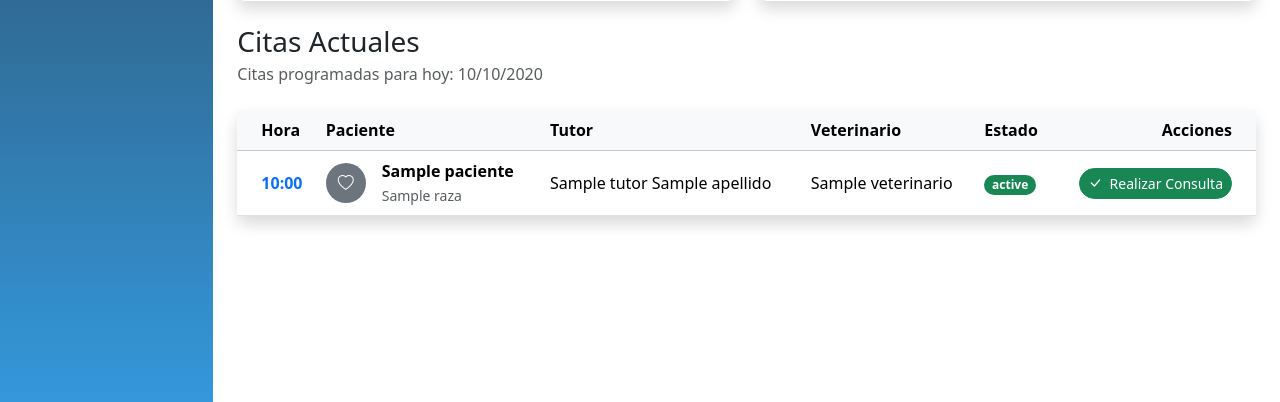
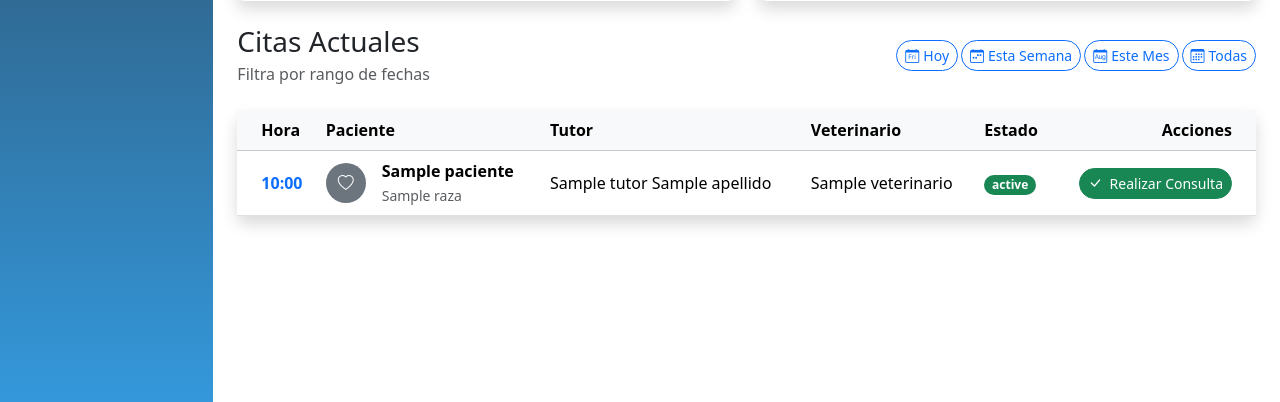
Before and after one commit to xNekros1/ClinicaVet1, a Django app: template templates/core/listar_citas_actuales.html in a window 1280 px wide. Shown: the part 460-862 px from the top of the page. Run offline with Django 3.2, Linux system fonts and the light colour scheme; the template is opened without the code that fills it: most values are stand-ins (such as "Sample title", 1, 10 or a date in 2020).

Commit message:
Mejora dashboard y filtros de citas

```diff
--- a/templates/core/listar_citas_actuales.html
+++ b/templates/core/listar_citas_actuales.html
@@ -3,7 +3,25 @@
 <div class="d-flex justify-content-between align-items-center mb-4">
     <div>
         <h3 class="mb-1">Citas Actuales</h3>
-        <p class="text-muted mb-0">Citas programadas para hoy: {{ hoy|date:"d/m/Y" }}</p>
+        <p class="text-muted mb-0">Filtra por rango de fechas</p>
+    </div>
+    <div class="btn-group" role="group">
+        <a href="?filtro=hoy"
+            class="btn btn-sm {% if filtro_actual == 'hoy' %}btn-primary{% else %}btn-outline-primary{% endif %} rounded-pill me-1">
+            <i class="bi bi-calendar-day me-1"></i>Hoy
+        </a>
+        <a href="?filtro=semana"
+            class="btn btn-sm {% if filtro_actual == 'semana' %}btn-primary{% else %}btn-outline-primary{% endif %} rounded-pill me-1">
+            <i class="bi bi-calendar-week me-1"></i>Esta Semana
+        </a>
+        <a href="?filtro=mes"
+            class="btn btn-sm {% if filtro_actual == 'mes' %}btn-primary{% else %}btn-outline-primary{% endif %} rounded-pill me-1">
+            <i class="bi bi-calendar-month me-1"></i>Este Mes
+        </a>
+        <a href="?filtro=todas"
+            class="btn btn-sm {% if filtro_actual == 'todas' %}btn-primary{% else %}btn-outline-primary{% endif %} rounded-pill">
+            <i class="bi bi-calendar3 me-1"></i>Todas
+        </a>
     </div>
 </div>
 
--- a/templates/core/panel.html
+++ b/templates/core/panel.html
@@ -126,7 +126,7 @@
               <div class="d-flex align-items-center">
                 <div class="flex-grow-1">
                   <h3 class="card-title fw-bold">
-                    {% now "d" %}
+                    {{ citas_hoy }}
                   </h3>
                   <p class="card-text mb-0">Citas Hoy</p>
                 </div>
```
